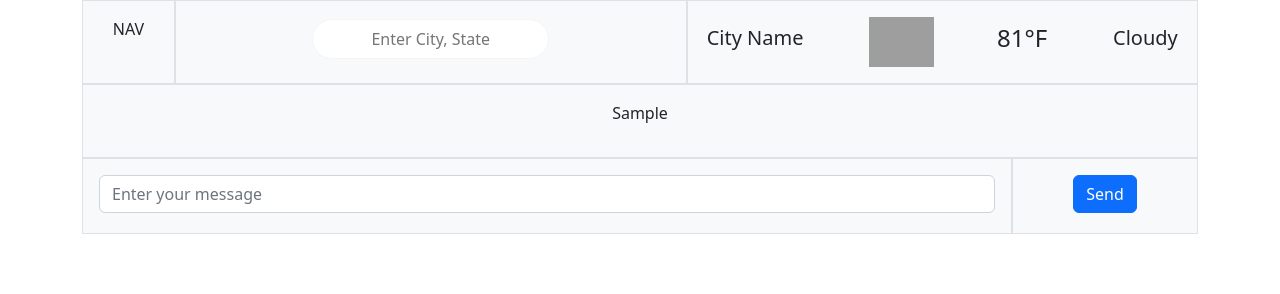
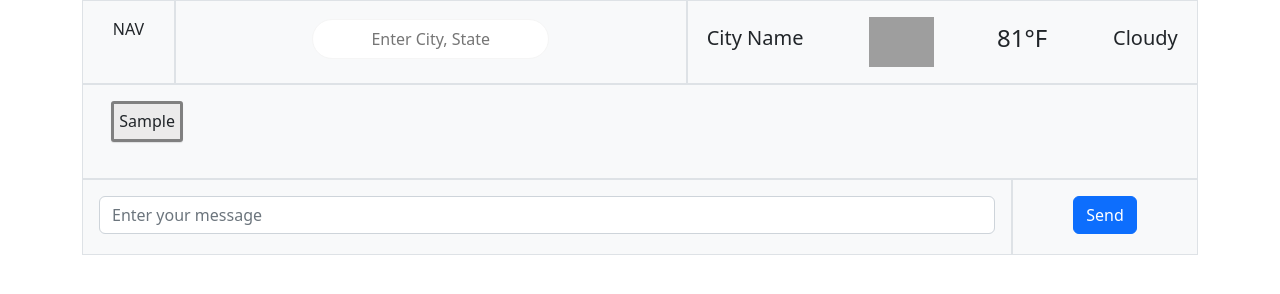
Before and after one commit to gravitykills03/WeatherChat, a plain HTML site: page index.html in a window 1280 px wide. Both pictures are taken after typing "Sample" into the empty fields and a click on the button "Send". Drawn offline with nearby package versions, Linux system fonts and the light colour scheme; grey boxes are pictures that could not be loaded.

Commit message:
Update styles, combine style and styles.css
Combine style and styles.css

```diff
--- a/styles.css
+++ b/styles.css
@@ -34,3 +34,16 @@
   height: 50px;
   width: 65px;
 }
+
+.chat_content {
+  display: flex;
+  position: relative;
+  border-radius: 3px;
+  background: rgb(236, 235, 235);
+  border: 3px solid grey;
+  margin-bottom: 20px;
+  width:max-content;
+  box-shadow: 0 1px 1px rgba(0,0,0,0.1);
+  justify-content: left;
+  padding: 0.5%;
+}
```
